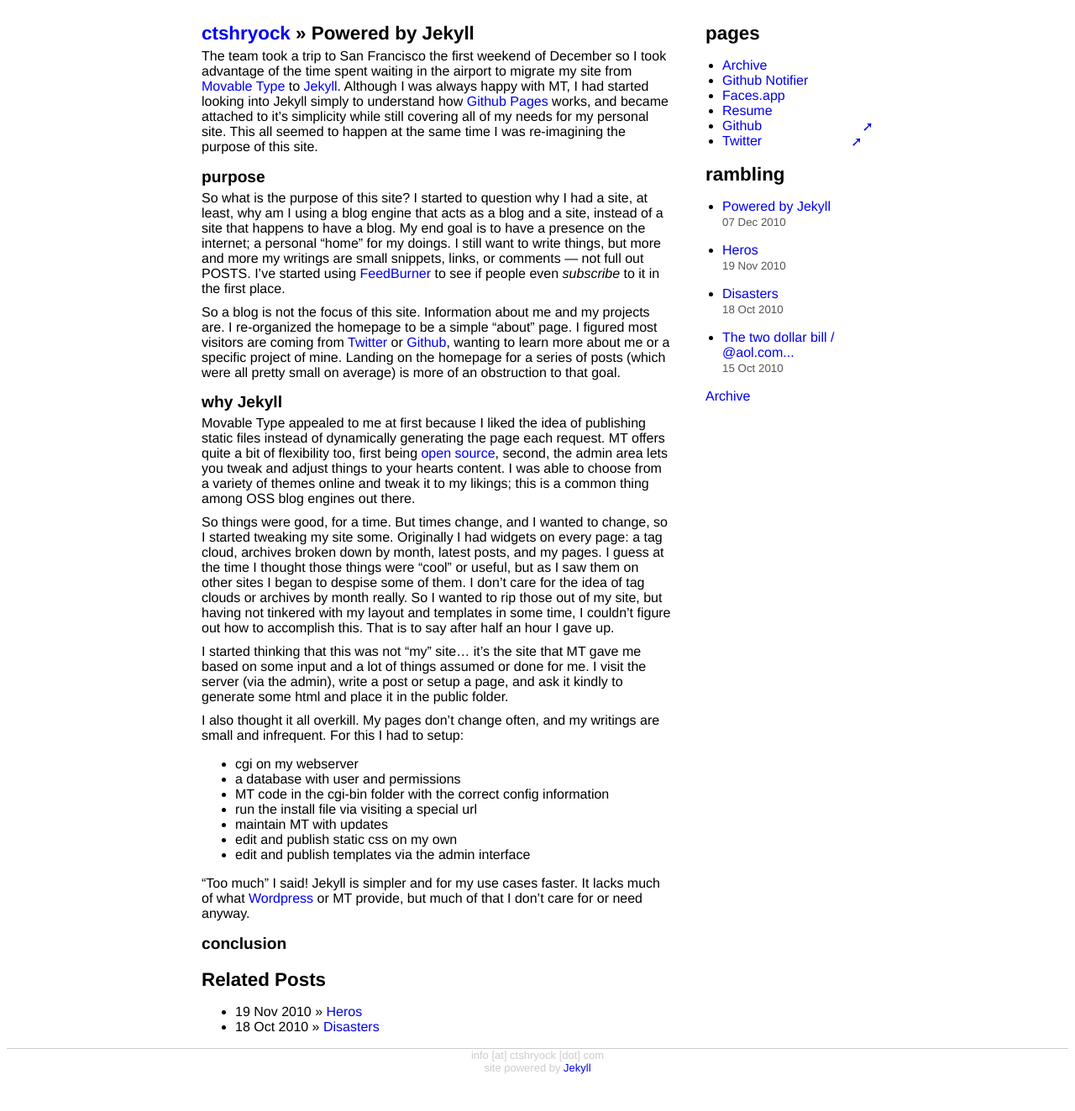
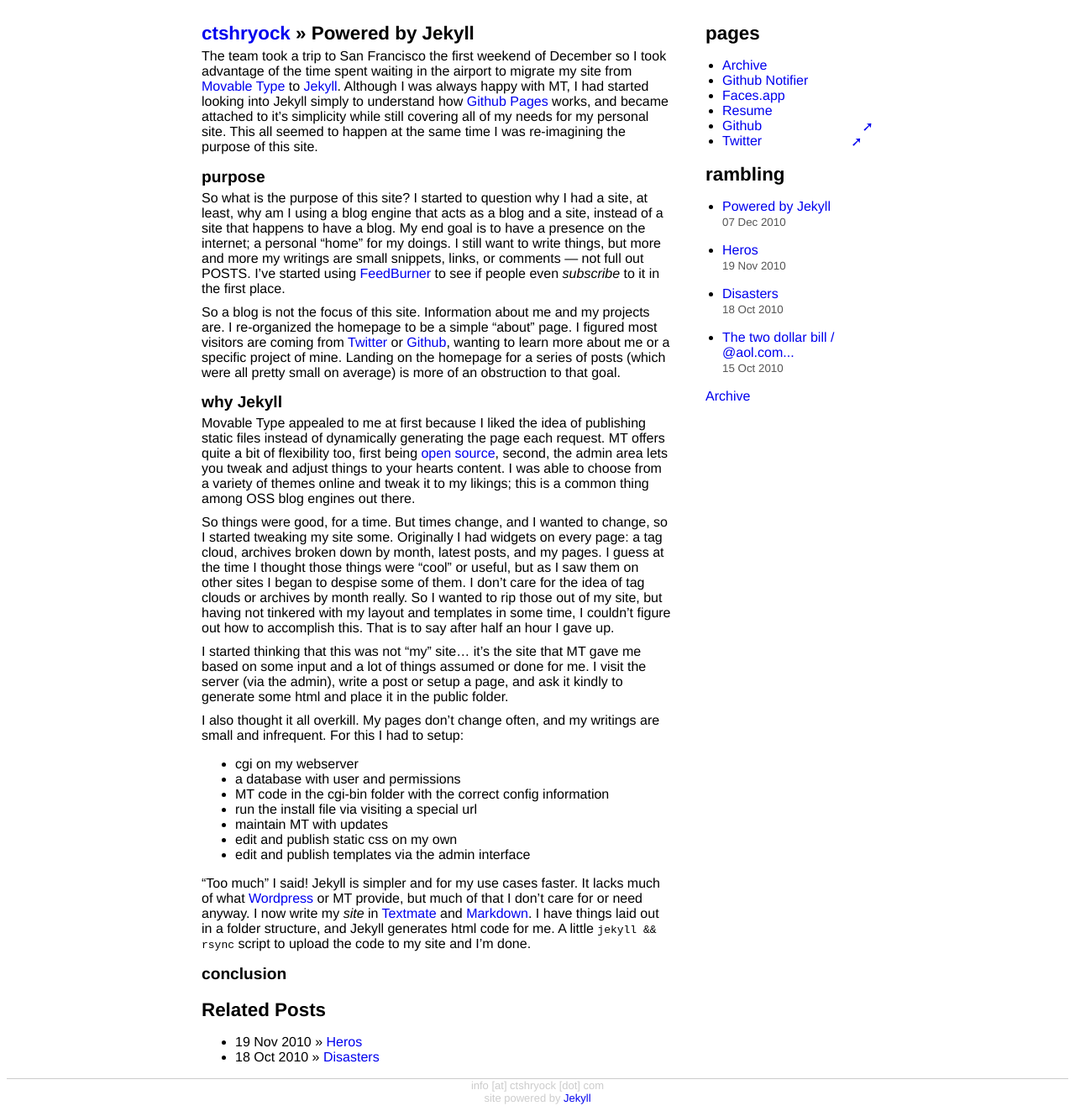
Before and after one commit to catsby/ctshryock.com, a Jekyll site: the page built from _posts/2010-12-07-powered-by-jekyll.md, in a window 1280 px wide. Shown: the whole page at 84% size. Built offline with Jekyll 4.4.1, drawn with Linux system fonts in a browser that asks for light colours; before the commit the page ends 1287 px from its top, so only the background shows below that.

Commit message:
Updated powered-by-jekyll post

```diff
--- a/_posts/2010-12-07-powered-by-jekyll.md
+++ b/_posts/2010-12-07-powered-by-jekyll.md
@@ -28,7 +28,7 @@ I also thought it all overkill.  My pages don't change often, and my writings ar
 - edit and publish static css on my own
 - edit and publish templates via the admin interface
 
-"Too much" I said!  Jekyll is simpler and for my use cases faster.  It lacks much of what [Wordpress][8] or MT provide, but much of that I don't care for or need anyway.
+"Too much" I said!  Jekyll is simpler and for my use cases faster.  It lacks much of what [Wordpress][8] or MT provide, but much of that I don't care for or need anyway.  I now write my _site_ in [Textmate][9] and [Markdown][10].  I have things laid out in a folder structure, and Jekyll generates html code for me.  A little `jekyll && rsync` script to upload the code to my site and I'm done.
 
 
 ##conclusion
```
Also changed, not shown: other parts of _posts/2010-12-07-powered-by-jekyll.md (+2 -0 lines).
